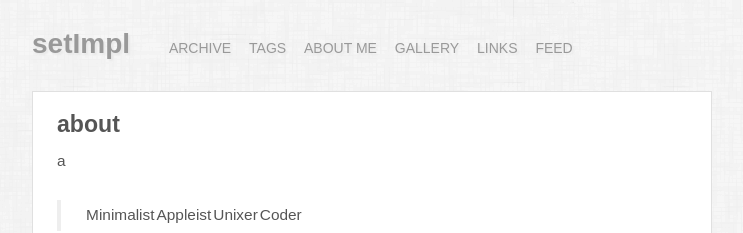
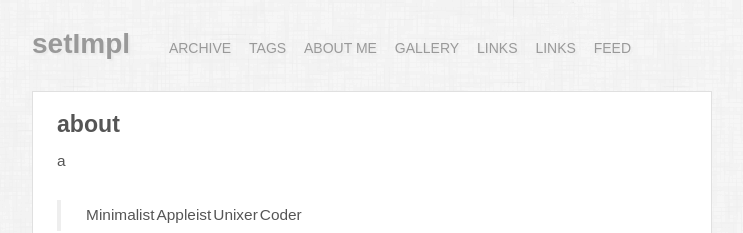
Before and after one commit to waynezhang/blog, a Jekyll site: the page built from about.markdown, in a window 1280 px wide. Shown: the top 233 px of the page, without its empty margins (268-1011 px from the left). Built offline with Jekyll 4.4.1, drawn with Linux system fonts in a browser that asks for light colours; some web fonts are replaced; Markdown is read by kramdown in place of the engine named in the settings.

Commit message:
add resources page

```diff
--- a/_layouts/default.html
+++ b/_layouts/default.html
@@ -28,6 +28,7 @@
               <span><a title="about" class="" href="/about.html">about me</a></span>
               <span><a title="500px" class="" href="http://foto.lhzhang.com">gallery</a></span>
               <span><a title="blogroll" class="" href="/links.html">links</a></span>
+              <span><a title="resources" class="" href="/os-libraries.html">links</a></span>
               <span><a title="subscribe me" class="" href="/atom.xml">feed</a></span>
             </nav>
           </div>
```
